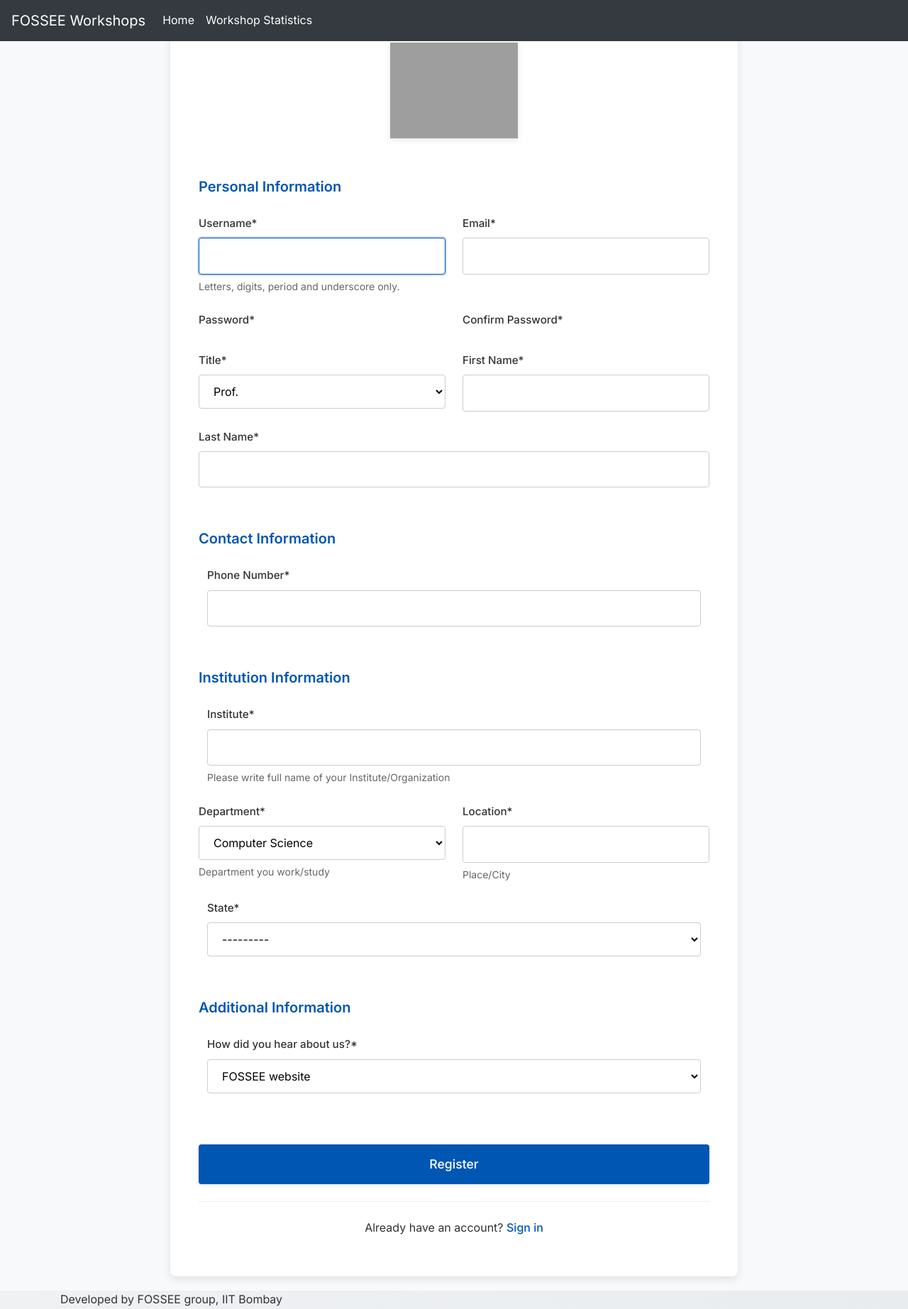
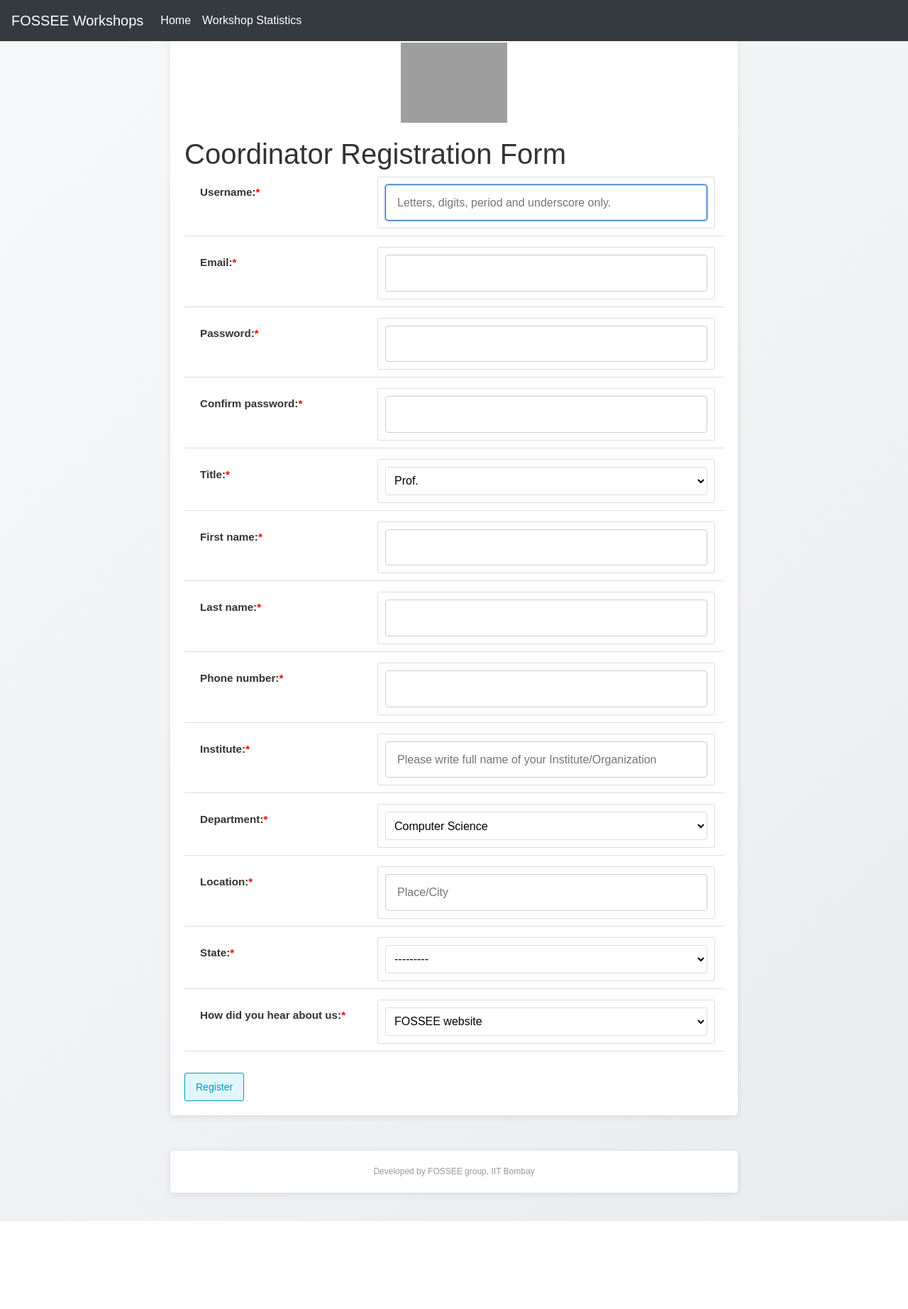
Before and after one commit to viratnigam18/fosse-task-1-python, a Django app: page /workshop/register/ in a window 1280 px wide. Shown: the whole page at 71% size. After the commit the page ends 1721 px from the top, so only its background shows below. Run offline with Django 3.2, Linux system fonts and the light colour scheme; some libraries are stand-ins or nearby versions; grey boxes are pictures that could not be loaded.

Commit message:
Refactor registration.html for better structure and style
Updated the registration form layout and styling for improved user experience.

```diff
--- a/workshop_app/templates/workshop_app/register.html
+++ b/workshop_app/templates/workshop_app/register.html
@@ -3,134 +3,273 @@
 {% block title %}Coordinator Registration - FOSSEE Workshops{% endblock %}
 
 {% block content %}
-<div class="registration-page">
-  <div class="registration-container">
-    <div class="registration-card">
-      <!-- Logo -->
-      <div class="logo-container">
-        <img src="https://fossee.in/sites/all/themes/software_responsive_theme/img/logo.png"
-             alt="FOSSEE Logo"
-             class="fossee-logo">
-      </div>
+<!DOCTYPE html>
+<html lang="en">
+<head>
+    <meta charset="UTF-8">
+    <meta name="viewport" content="width=device-width, initial-scale=1.0">
+    <title>Coordinator Registration Form</title>
+    <style>
+        body {
+            font-family: Arial, sans-serif;
+            margin: 40px;
+            background-color: #f9f9f9;
+            color: #333;
+        }
 
-      <!-- Registration Form -->
-      <form method="post" class="registration-form">
-        {% csrf_token %}
+        .container {
+            max-width: 800px;
+            margin: 0 auto;
+            background-color: white;
+            padding: 20px;
+            border-radius: 5px;
+            box-shadow: 0 2px 10px rgba(0, 0, 0, 0.1);
+        }
 
-        {% if form.errors %}
-          <div class="alert alert-error">
-            <svg width="16" height="16" viewBox="0 0 16 16" fill="currentColor">
-              <path fill-rule="evenodd" d="M8 16A8 8 0 1 1 8 0a8 8 0 0 1 0 16zm0-12a1 1 0 0 0-1 1v4a1 1 0 1 0 2 0V5a1 1 0 0 0-1-1zm0 8a1 1 0 1 0 0-2 1 1 0 0 0 0 2z"/>
-            </svg>
-            Please correct the errors below.
-          </div>
-        {% endif %}
+        .logo {
+            text-align: center;
+            margin-bottom: 20px;
+        }
 
-        <!-- Personal Information -->
-        <fieldset class="form-section">
-          <legend class="section-title">Personal Information</legend>
+        .logo img {
+            max-width: 150px;
+            height: auto;
+        }
 
-          <div class="form-row">
+        h1 {
+            color: #333;
+            margin-top: 0;
+        }
+
+        .form-group {
+            display: flex;
+            margin-bottom: 15px;
+            border-bottom: 1px solid #ddd;
+            padding-bottom: 10px;
+        }
+
+        .form-label {
+            width: 250px;
+            padding: 10px;
+            font-weight: bold;
+            color: #333;
+        }
+
+        .form-input {
+            flex-grow: 1;
+            padding: 10px;
+            border: 1px solid #ddd;
+            border-radius: 3px;
+            margin-left: 10px;
+        }
+
+        .form-input[type="text"],
+        .form-input[type="email"],
+        .form-input[type="password"] {
+            width: 100%;
+            box-sizing: border-box;
+        }
+
+        .form-input select {
+            width: 100%;
+            padding: 8px;
+            border: 1px solid #ddd;
+            border-radius: 3px;
+        }
+
+        .form-note {
+            font-size: 12px;
+            color: #666;
+            margin-top: 5px;
+        }
+
+        .required {
+            color: red;
+        }
+
+        .button {
+            background-color: #e0f7ff;
+            border: 1px solid #0096c7;
+            color: #0096c7;
+            padding: 8px 15px;
+            border-radius: 3px;
+            cursor: pointer;
+            font-size: 14px;
+            margin-top: 10px;
+        }
+
+        .button:hover {
+            background-color: #bbdefb;
+        }
+
+        .footer {
+            text-align: center;
+            margin-top: 50px;
+            color: #999;
+            font-size: 12px;
+        }
+    </style>
+</head>
+<body>
+    <div class="container">
+        <div class="logo">
+            <img src="https://fossee.in/sites/all/themes/software_responsive_theme/img/logo.png" alt="FOSSEE Logo">
+        </div>
+
+        <h1>Coordinator Registration Form</h1>
+
+        <form action="#" method="post">
             <div class="form-group">
-              <label for="id_username" class="form-label">Username*</label>
-              {{ form.username }}
-              <small class="form-text">Letters, digits, period and underscore only.</small>
+                <div class="form-label">Username:<span class="required">*</span></div>
+                <div class="form-input">
+                    <input type="text" name="username" placeholder="Letters, digits, period and underscore only." required>
+                </div>
             </div>
 
             <div class="form-group">
-              <label for="id_email" class="form-label">Email*</label>
-              {{ form.email }}
-            </div>
-          </div>
-
-          <div class="form-row">
-            <div class="form-group">
-              <label for="id_password1" class="form-label">Password*</label>
-              {{ form.password1 }}
-              <small class="form-text">{{ form.password1.help_text }}</small>
+                <div class="form-label">Email:<span class="required">*</span></div>
+                <div class="form-input">
+                    <input type="email" name="email" required>
+                </div>
             </div>
 
             <div class="form-group">
-              <label for="id_password2" class="form-label">Confirm Password*</label>
-              {{ form.password2 }}
-            </div>
-          </div>
-
-          <div class="form-row">
-            <div class="form-group">
-              <label for="id_title" class="form-label">Title*</label>
-              {{ form.title }}
+                <div class="form-label">Password:<span class="required">*</span></div>
+                <div class="form-input">
+                    <input type="password" name="password" required>
+                </div>
             </div>
 
             <div class="form-group">
-              <label for="id_first_name" class="form-label">First Name*</label>
-              {{ form.first_name }}
+                <div class="form-label">Confirm password:<span class="required">*</span></div>
+                <div class="form-input">
+                    <input type="password" name="confirm_password" required>
+                </div>
             </div>
 
             <div class="form-group">
-              <label for="id_last_name" class="form-label">Last Name*</label>
-              {{ form.last_name }}
-            </div>
-          </div>
-        </fieldset>
-
-        <!-- Contact Information -->
-        <fieldset class="form-section">
-          <legend class="section-title">Contact Information</legend>
-
-          <div class="form-group">
-            <label for="id_phone_number" class="form-label">Phone Number*</label>
-            {{ form.phone_number }}
-          </div>
-        </fieldset>
-
-        <!-- Institution Information -->
-        <fieldset class="form-section">
-          <legend class="section-title">Institution Information</legend>
-
-          <div class="form-group">
-            <label for="id_institute" class="form-label">Institute*</label>
-            {{ form.institute }}
-            <small class="form-text">Please write full name of your Institute/Organization</small>
-          </div>
-
-          <div class="form-row">
-            <div class="form-group">
-              <label for="id_department" class="form-label">Department*</label>
-              {{ form.department }}
-              <small class="form-text">Department you work/study</small>
+                <div class="form-label">Title:<span class="required">*</span></div>
+                <div class="form-input">
+                    <select name="title" required>
+                        <option value="Prof">Prof.</option>
+                        <option value="Dr">Dr.</option>
+                        <option value="Mr">Mr.</option>
+                        <option value="Ms">Ms.</option>
+                        <option value="Mrs">Mrs.</option>
+                    </select>
+                </div>
             </div>
 
             <div class="form-group">
-              <label for="id_location" class="form-label">Location*</label>
-              {{ form.location }}
-              <small class="form-text">Place/City</small>
+                <div class="form-label">First name:<span class="required">*</span></div>
+                <div class="form-input">
+                    <input type="text" name="first_name" required>
+                </div>
             </div>
-          </div>
 
-          <div class="form-group">
-            <label for="id_state" class="form-label">State*</label>
-            {{ form.state }}
-          </div>
-        </fieldset>
+            <div class="form-group">
+                <div class="form-label">Last name:<span class="required">*</span></div>
+                <div class="form-input">
+                    <input type="text" name="last_name" required>
+                </div>
+            </div>
 
-        <!-- Additional Information -->
-        <fieldset class="form-section">
-          <legend class="section-title">Additional Information</legend>
+            <div class="form-group">
+                <div class="form-label">Phone number:<span class="required">*</span></div>
+                <div class="form-input">
+                    <input type="text" name="phone_number" required>
+                </div>
+            </div>
 
-          <div class="form-group">
-            <label for="id_how_did_you_hear_about_us" class="form-label">How did you hear about us?*</label>
-            {{ form.how_did_you_hear_about_us }}
-          </div>
-        </fieldset>
+            <div class="form-group">
+                <div class="form-label">Institute:<span class="required">*</span></div>
+                <div class="form-input">
+                    <input type="text" name="institute" placeholder="Please write full name of your Institute/Organization" required>
+                </div>
+            </div>
 
-        <button type="submit" class="btn-primary">Register</button>
-      </form>
+            <div class="form-group">
+                <div class="form-label">Department:<span class="required">*</span></div>
+                <div class="form-input">
+                    <select name="department" required>
+                        <option value="Computer Science">Computer Science</option>
+                        <option value="Electrical Engineering">Electrical Engineering</option>
+                        <option value="Mechanical Engineering">Mechanical Engineering</option>
+                        <option value="Civil Engineering">Civil Engineering</option>
+                        <option value="Mathematics">Mathematics</option>
+                        <option value="Physics">Physics</option>
+                        <option value="Chemistry">Chemistry</option>
+                        <option value="Other">Other</option>
+                    </select>
+                </div>
+            </div>
 
-      <div class="login-link">
-        <p>Already have an account? <a href="{% url 'workshop_app:login' %}" class="text-link">Sign in</a></p>
-      </div>
+            <div class="form-group">
+                <div class="form-label">Location:<span class="required">*</span></div>
+                <div class="form-input">
+                    <input type="text" name="location" placeholder="Place/City" required>
+                </div>
+            </div>
+
+            <div class="form-group">
+                <div class="form-label">State:<span class="required">*</span></div>
+                <div class="form-input">
+                    <select name="state" required>
+                        <option value="">---------</option>
+                        <option value="Andhra Pradesh">Andhra Pradesh</option>
+                        <option value="Arunachal Pradesh">Arunachal Pradesh</option>
+                        <option value="Assam">Assam</option>
+                        <option value="Bihar">Bihar</option>
+                        <option value="Chhattisgarh">Chhattisgarh</option>
+                        <option value="Goa">Goa</option>
+                        <option value="Gujarat">Gujarat</option>
+                        <option value="Haryana">Haryana</option>
+                        <option value="Himachal Pradesh">Himachal Pradesh</option>
+                        <option value="Jammu and Kashmir">Jammu and Kashmir</option>
+                        <option value="Jharkhand">Jharkhand</option>
+                        <option value="Karnataka">Karnataka</option>
+                        <option value="Kerala">Kerala</option>
+                        <option value="Madhya Pradesh">Madhya Pradesh</option>
+                        <option value="Maharashtra">Maharashtra</option>
+                        <option value="Manipur">Manipur</option>
+                        <option value="Meghalaya">Meghalaya</option>
+                        <option value="Mizoram">Mizoram</option>
+                        <option value="Nagaland">Nagaland</option>
+                        <option value="Odisha">Odisha</option>
+                        <option value="Punjab">Punjab</option>
+                        <option value="Rajasthan">Rajasthan</option>
+                        <option value="Sikkim">Sikkim</option>
+                        <option value="Tamil Nadu">Tamil Nadu</option>
+                        <option value="Telangana">Telangana</option>
+                        <option value="Tripura">Tripura</option>
+                        <option value="Uttar Pradesh">Uttar Pradesh</option>
+                        <option value="Uttarakhand">Uttarakhand</option>
+                        <option value="West Bengal">West Bengal</option>
+                    </select>
+                </div>
+            </div>
+
+            <div class="form-group">
+                <div class="form-label">How did you hear about us:<span class="required">*</span></div>
+                <div class="form-input">
+                    <select name="how_hear" required>
+                        <option value="FOSSEE website">FOSSEE website</option>
+                        <option value="Social media">Social media</option>
+                        <option value="Colleague">Colleague</option>
+                        <option value="Conference">Conference</option>
+                        <option value="Workshop">Workshop</option>
+                        <option value="Other">Other</option>
+                    </select>
+                </div>
+            </div>
+
+            <div style="margin-top: 20px;">
+                <button type="submit" class="button">Register</button>
+            </div>
+        </form>
     </div>
-  </div>
-</div>
+
+
+</body>
+</html>
 {% endblock %}
```
